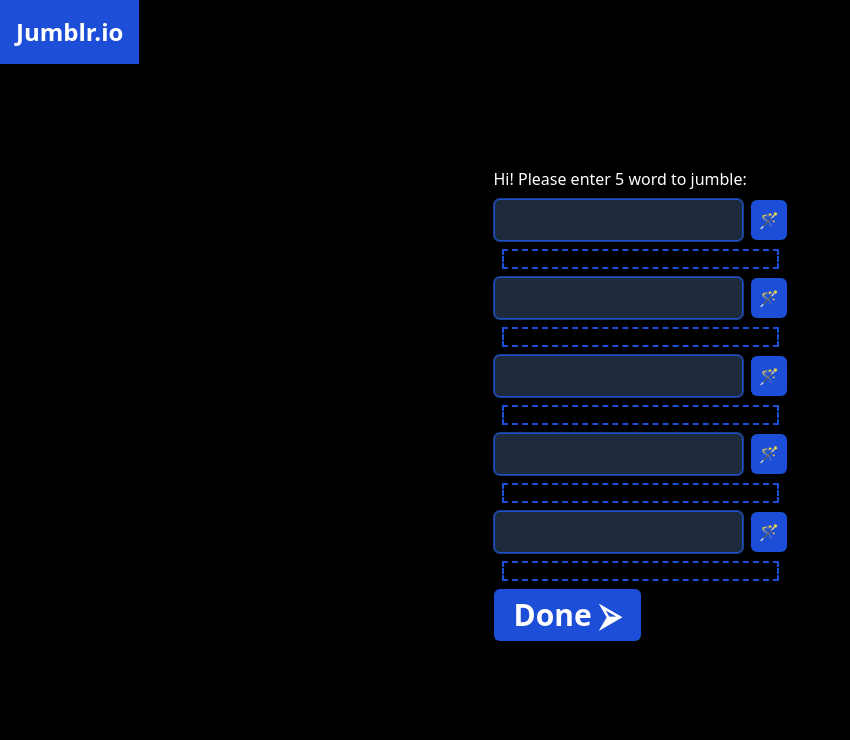
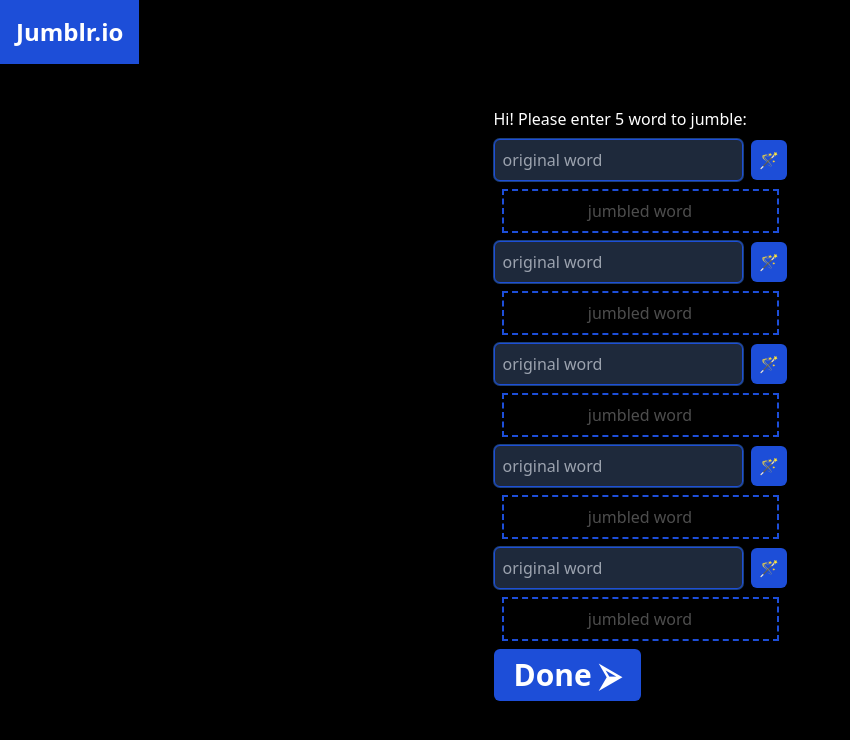
Before and after one commit to Abhinav-Chdhary/jumblr, a React (Create React App) app: page /create in a window 1280 px wide. Shown: the top 740 px of the page, without its empty margins (0-850 px from the left). Built offline with nearby package versions, Linux system fonts and the light colour scheme.

Commit message:
Update DialogBox.js
- placeholder update

```diff
--- a/src/components/DialogBox.js
+++ b/src/components/DialogBox.js
@@ -3,7 +3,7 @@ import randominator from "../util/Randominator";
 
 export default function DialogBox() {
   const [inputWord, setinputWord] = useState("");
-  const [outputWord, setOutputWord] = useState("");
+  const [outputWord, setOutputWord] = useState("jumbled word");
   const handleChange = (e) => {
     setinputWord(e.target.value.toLowerCase());
   };
@@ -30,6 +30,7 @@ export default function DialogBox() {
           onKeyDown={(e) => {
             if (e.key === "Enter") handleSubmit();
           }}
+          placeholder="original word"
         />
         <button
           className=" bg-blue-700 p-2 ml-2 rounded-md text-md"
@@ -40,7 +41,9 @@ export default function DialogBox() {
       </div>
       <div className=" text-center">
         <h2 className="py-2 m-2 border-dashed border-2 border-blue-700 hover:border-solid">
-          {outputWord}
+          <div className={outputWord === "jumbled word" ? "opacity-30" : ""}>
+            {outputWord}
+          </div>
         </h2>
       </div>
     </div>
```
